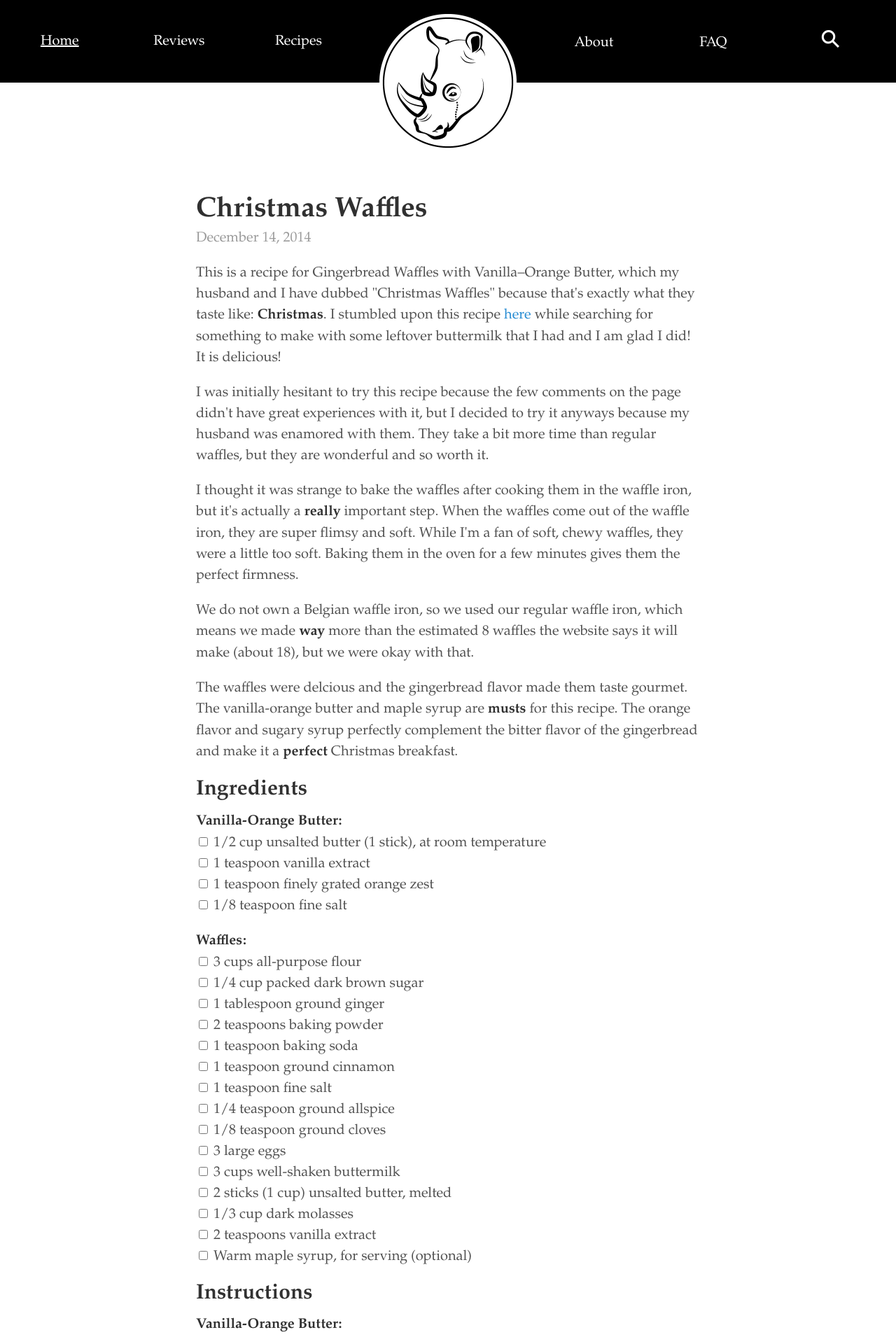
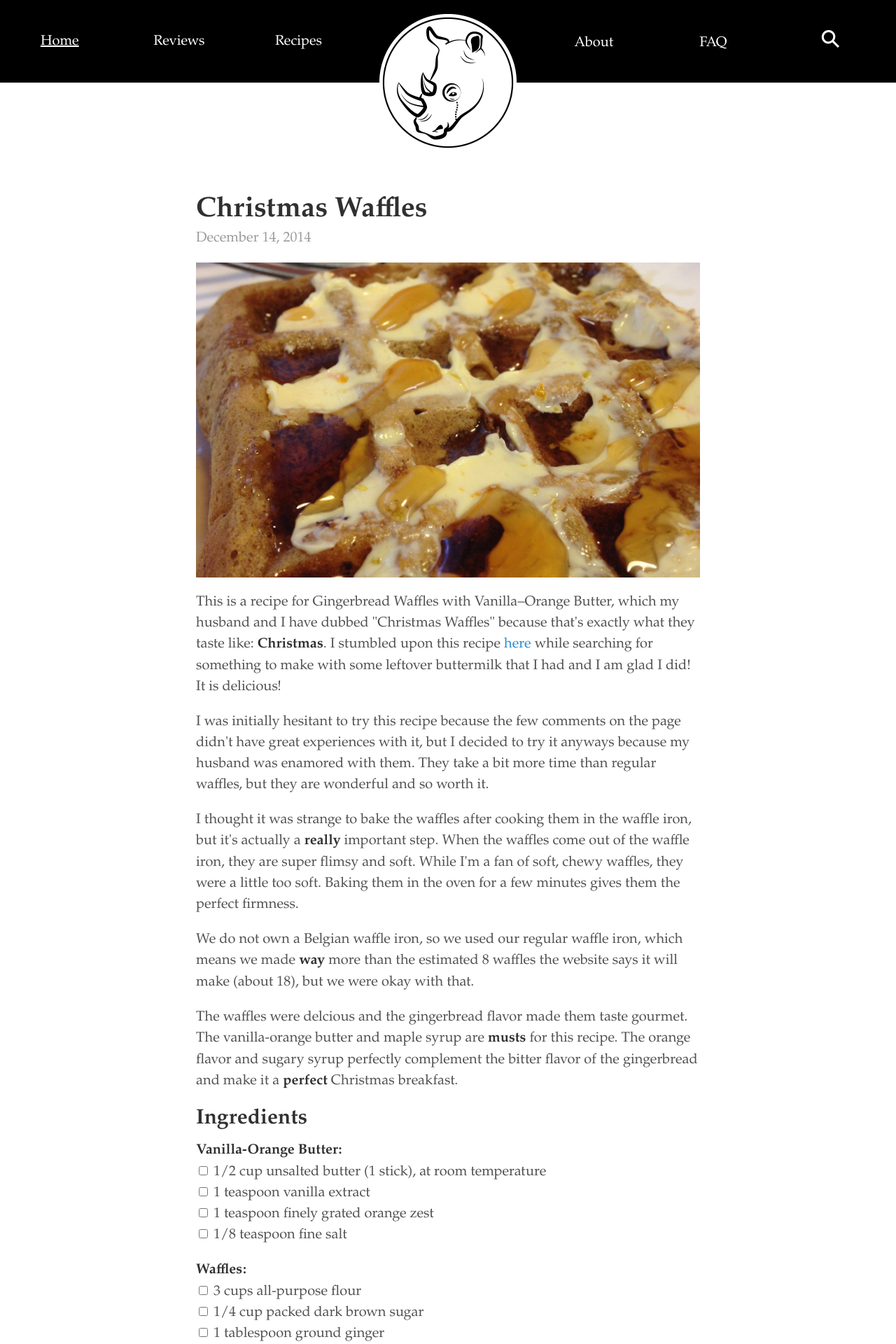
Before and after one commit to stephaniemillar/stephaniemillar.github.io, a Jekyll site: the page built from _posts/2014-12-14-Christmas-Waffles.md, in a window 1280 px wide. Shown: the top 1920 px of the page at 70% size. Built offline with Jekyll 4.4.1, drawn with Linux system fonts in a browser that asks for light colours; nearby versions of some CDN libraries; comment, search, counter and statistics services are not loaded.

Commit message:
Adding a post header

```diff
--- a/_posts/2014-12-14-Christmas-Waffles.md
+++ b/_posts/2014-12-14-Christmas-Waffles.md
@@ -4,6 +4,8 @@ title: "Christmas Waffles"
 category:
 - recipe
 ---
+
+![Christmas Waffles](http://www.whynotarhino.com/images/posts/christmas-waffles/header.png)
 
 This is a recipe for Gingerbread Waffles with Vanilla–Orange Butter, which my husband and I have dubbed "Christmas Waffles" because that's exactly what they taste like: **Christmas**. I stumbled upon this recipe [here](http://www.chow.com/recipes/30529-gingerbread-waffles-with-vanilla-bean-and-orange-butter) while searching for something to make with some leftover buttermilk that I had and I am glad I did! It is delicious!
 
@@ -14,9 +16,6 @@ I thought it was strange to bake the waffles after cooking them in the waffle ir
 We do not own a Belgian waffle iron, so we used our regular waffle iron, which means we made **way** more than the estimated 8 waffles  the website says it will make (about 18), but we were okay with that.
 
 The waffles were delcious and the gingerbread flavor made them taste gourmet. The vanilla-orange butter and maple syrup are **musts** for this recipe. The orange flavor and sugary syrup perfectly complement the bitter flavor of the gingerbread and make it a **perfect** Christmas breakfast.
-
-
-
 
 
 Ingredients
```
Also changed, not shown: images/posts/christmas-waffles/header.png (added).
